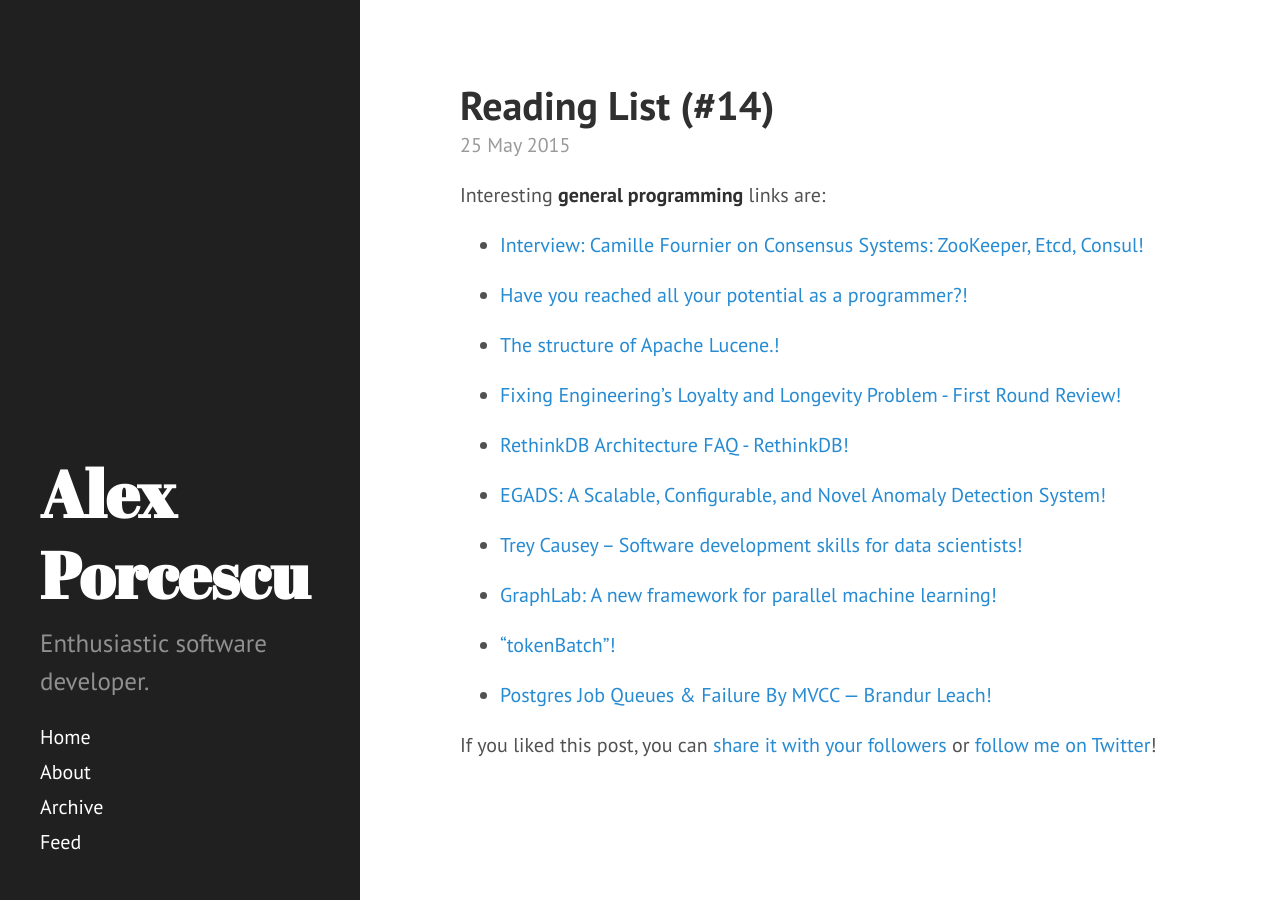
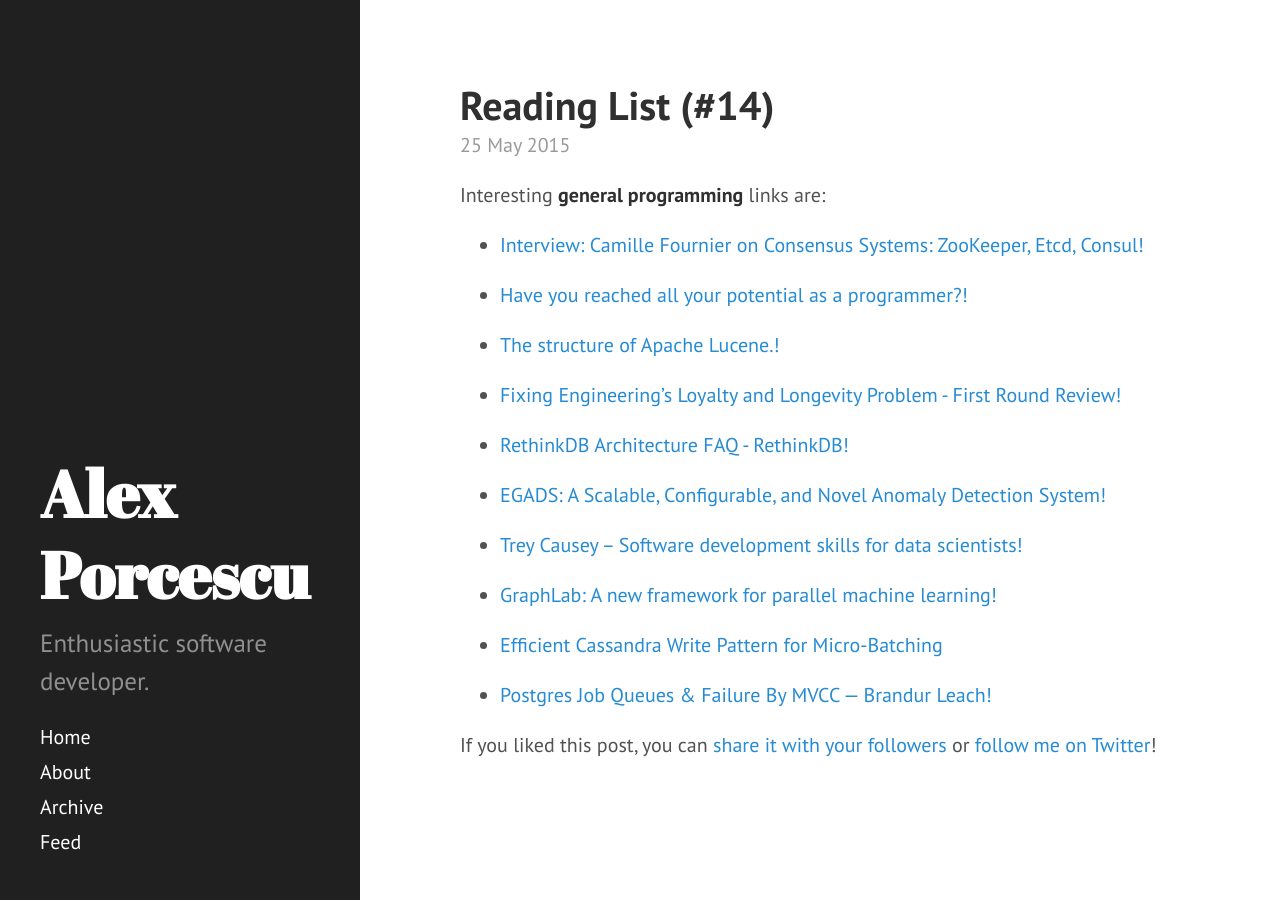
Before and after one commit to alexandru-porcescu/alexandru-porcescu.github.io, a Jekyll site: the page built from _posts/2015-5-25-Reading List (#14).md, in a window 1280 px wide. Built offline with Jekyll 4.4.1, drawn with Linux system fonts in a browser that asks for light colours; Markdown is read by kramdown in place of the engine named in the settings; comment, search, counter and statistics services are not loaded.

Commit message:
Update 2015-5-25-Reading List (#14).md

```diff
--- a/_posts/2015-5-25-Reading List (#14).md
+++ b/_posts/2015-5-25-Reading List (#14).md
@@ -33,7 +33,7 @@ Interesting **general programming** links are:
 * <a href="http://blog.acolyer.org/2015/05/20/graphlab-a-new-framework-for-parallel-machine-learning" target="_blank">GraphLab: A new framework for parallel machine learning!</a>
 
 
-* <a href="http://www.dzone.com/articles/efficient-cassandra-write?utm_content=buffer0980c&amp;utm_medium=social&amp;utm_source=twitter.com&amp;utm_campaign=buffer" target="_blank">"tokenBatch"!</a>
+* <a href="http://www.dzone.com/articles/efficient-cassandra-write?utm_content=buffer0980c&amp;utm_medium=social&amp;utm_source=twitter.com&amp;utm_campaign=buffer" target="_blank">Efficient Cassandra Write Pattern for Micro-Batching</a>
 
 
 * <a href="https://brandur.org/postgres-queues?utm_content=bufferf5b5b&amp;utm_medium=social&amp;utm_source=twitter.com&amp;utm_campaign=buffer" target="_blank">Postgres Job Queues & Failure By MVCC — Brandur Leach!</a>
```
